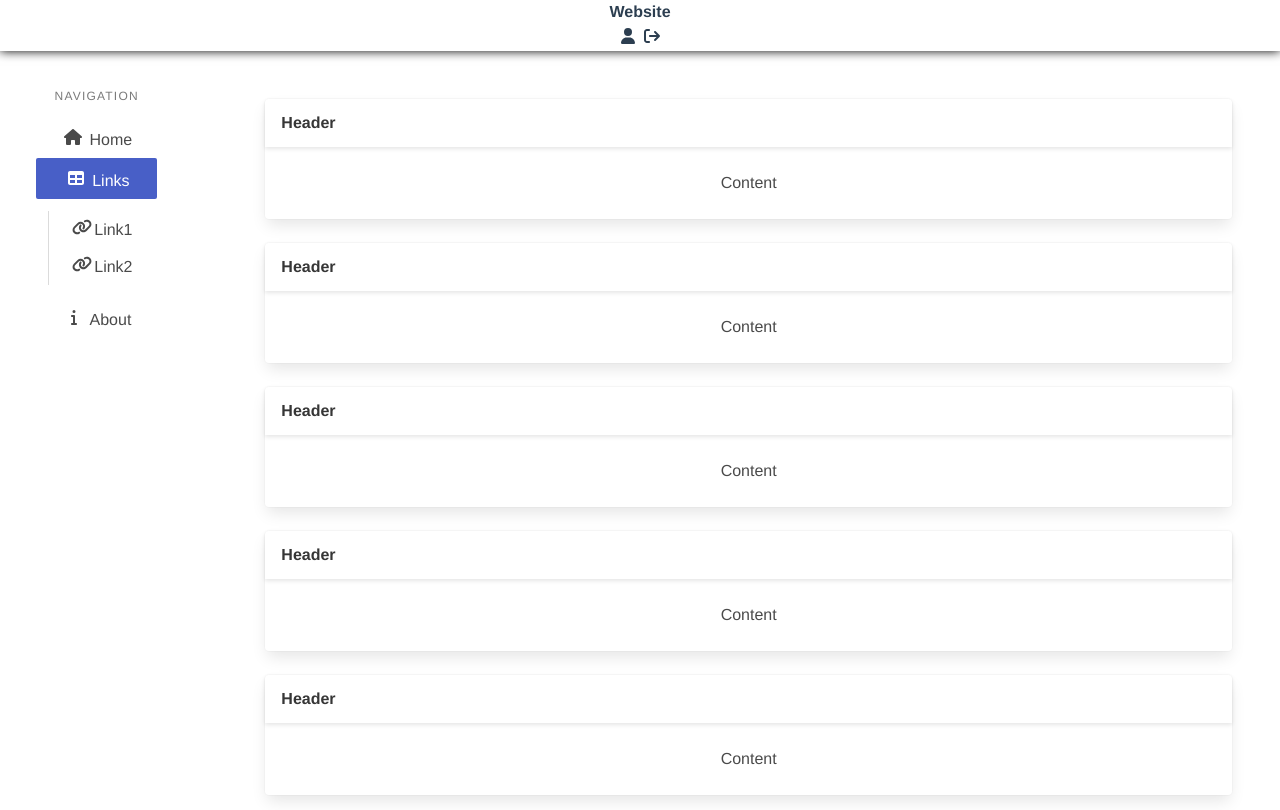
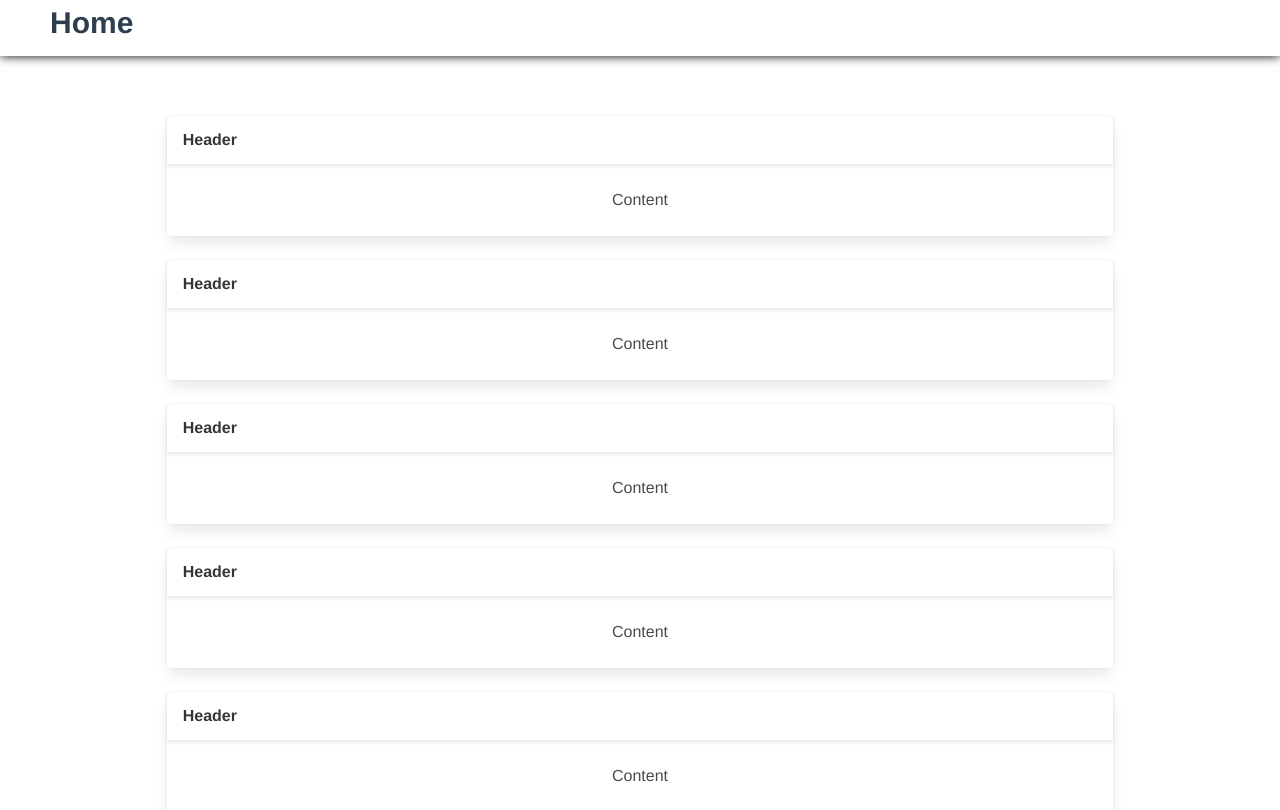
Before and after one commit to Sumate208/train-project, a Vue app in the folder frontend/: page /#/ in a window 1280 px wide. Shown: the top 810 px of the page. Built offline with nearby package versions, Linux system fonts and the light colour scheme.

Commit message:
:wrench: update navbar
add navbar responsive
keyframe navbar
fix bug navbar

```diff
--- a/frontend/src/App.vue
+++ b/frontend/src/App.vue
@@ -1,18 +1,19 @@
 <template>
   <div id="app">
     <!-- nav bar -->
-    <!--
-    <nav class="navbar has-background-warning-dark" role="navigation" aria-label="main navigation">
+    <nav class="navbar" role="navigation" aria-label="main navigation">
       <div class="navbar-brand">
         <a class="homButton" @click="$router.push('/')">
-          <p class="text-white text-header">Home</p>
+          <p class="text-header">Home</p>
         </a>
         <a
           role="button"
           class="navbar-burger"
+          :class="{'is-active': navMobile}"
           aria-label="menu"
           aria-expanded="false"
           data-target="navbarBasicExample"
+          @click="navMobile = !navMobile"
         >
           <span aria-hidden="false"></span>
           <span aria-hidden="false"></span>
@@ -20,18 +21,20 @@
         </a>
       </div>
 
-      <div class="navbar-menu" id="navbarBasicExample">
+      <div class="navbar-menu" :class="{'is-active': navMobile}" id="navbarBasicExample">
         <div class="navbar-end">
-          <div v-if="user" class="navbar-item has-dropdown is-hoverable">
-            <a class="navbar-link">
+          <div v-if="user" class="navbar-item">
+            <div class="navbar-item">
               <figure class="image is-24x24 my-auto">
                 <img class="is-rounded" src="https://bulma.io/images/placeholders/128x128.png">
               </figure>
               <span class="pl-3">{{ user.first_name }} {{ user.last_name }}</span>
+            </div>
+          </div>
+          <div v-if="user" class="navbar-item">
+            <a class="nav-item is-tab" @click="logOut()">
+              <span class="icon"><i class="fa fa-sign-out"></i></span>
             </a>
-            <div class="navbar-dropdown">
-              <a class="navbar-item" @click="logOut()">Log out</a>
-            </div>
           </div>
 
           <div v-if="!user" class="navbar-item">
@@ -47,129 +50,6 @@
         </div>
       </div>
     </nav>
-    -->
-
-    <nav class="nav has-shadow">
-      <div class="container">
-        <div class="nav-left">
-          <a class="nav-item">
-            Website
-          </a>
-        </div>
-        <label for="menu-toggle" class="nav-toggle">
-          <span></span>
-          <span></span>
-          <span></span>
-        </label>
-        <input type="checkbox" id="menu-toggle" class="is-hidden"/>
-        <div class="nav-right nav-menu">
-          <a class="nav-item is-tab is-hidden-tablet">
-            <span class="icon"><i class="fa fa-home"></i></span> Home
-          </a>
-          <a class="nav-item is-tab is-hidden-tablet">
-            <span class="icon"><i class="fa fa-table"></i></span> Links
-          </a>
-          <a class="nav-item is-tab is-hidden-tablet">
-            <span class="icon"><i class="fa fa-info"></i></span> About
-          </a>
-
-          <a class="nav-item is-tab is-active">
-            <span class="icon"><i class="fa fa-user"></i></span>
-          </a>
-          <a class="nav-item is-tab">
-            <span class="icon"><i class="fa fa-sign-out"></i></span>
-          </a>
-        </div>
-      </div>
-    </nav>
-
-    <section class="main-content columns is-fullheight">
-
-      <aside class="column is-2 is-narrow-mobile is-fullheight section is-hidden-mobile">
-        <p class="menu-label is-hidden-touch">Navigation</p>
-        <ul class="menu-list">
-          <li>
-            <a href="#" class="">
-              <span class="icon"><i class="fa fa-home"></i></span> Home
-            </a>
-          </li>
-          <li>
-            <a href="#" class="is-active">
-              <span class="icon"><i class="fa fa-table"></i></span> Links
-            </a>
-
-            <ul>
-              <li>
-                <a href="#">
-                  <span class="icon is-small"><i class="fa fa-link"></i></span> Link1
-                </a>
-              </li>
-              <li>
-                <a href="#">
-                  <span class="icon is-small"><i class="fa fa-link"></i></span> Link2
-                </a>
-              </li>
-            </ul>
-          </li>
-          <li>
-            <a href="#" class="">
-              <span class="icon"><i class="fa fa-info"></i></span> About
-            </a>
-          </li>
-        </ul>
-      </aside>
-
-      <div class="container column is-10">
-        <div class="section">
-
-          <div class="card">
-            <div class="card-header"><p class="card-header-title">Header</p></div>
-            <div class="card-content"><div class="content">Content</div></div>
-          </div>
-          <br />
-
-          <div class="card is-hidden1">
-            <div class="card-header"><p class="card-header-title">Header</p></div>
-            <div class="card-content"><div class="content">Content</div></div>
-          </div>
-          <br />
-
-          <div class="card is-hidden1">
-            <div class="card-header"><p class="card-header-title">Header</p></div>
-            <div class="card-content"><div class="content">Content</div></div>
-          </div>
-          <br />
-
-          <div class="card is-hidden1">
-            <div class="card-header"><p class="card-header-title">Header</p></div>
-            <div class="card-content"><div class="content">Content</div></div>
-          </div>
-          <br />
-
-          <div class="card is-hidden1">
-            <div class="card-header"><p class="card-header-title">Header</p></div>
-            <div class="card-content"><div class="content">Content</div></div>
-          </div>
-          <br />
-
-          <div class="card is-hidden1">
-            <div class="card-header"><p class="card-header-title">Header</p></div>
-            <div class="card-content"><div class="content">Content</div></div>
-          </div>
-          <br />
-
-        </div>
-      </div>
-
-    </section>
-
-    <footer class="footer is-hidden">
-      <div class="container">
-        <div class="content has-text-centered">
-          <p>Hello</p>
-        </div>
-      </div>
-    </footer>
 
     <router-view :key="$route.fullPath" @auth-change="onAuthChange" />
   </div>
@@ -179,9 +59,10 @@ export default {
   data () {
     return {
       user: {
-        first_name:'fName',
-        last_name:'last',
+        first_name:'Firstname',
+        last_name:'Lastname',
       },
+      navMobile:false,
       dropdown:false
     }
   },
@@ -220,6 +101,9 @@ nav a.router-link-exact-active {
   padding-left: 50px;
   padding-right: 50px;
 }
+.navbar-menu{
+  animation: fadeIn 1s ease-in both;
+}
 .text-white{
   color: white
 }
@@ -234,4 +118,14 @@ nav a.router-link-exact-active {
     font-size: 20px
   }
 }
+@keyframes fadeIn {
+	from {
+		opacity: 0;
+		transform: translate3d(0, -20%, 0);
+	}
+	to {
+		opacity: 1;
+		transform: translate3d(0, 0, 0);
+	}
+}
 </style>
--- a/frontend/src/views/Home.vue
+++ b/frontend/src/views/Home.vue
@@ -1,7 +1,41 @@
 <template>
-  <div class="container">
-    <div class="body">
+  <div class="container column is-10">
+    <div class="section">
+      <div class="card">
+        <div class="card-header"><p class="card-header-title">Header</p></div>
+        <div class="card-content"><div class="content">Content</div></div>
+      </div>
+      <br />
 
+      <div class="card is-hidden1">
+        <div class="card-header"><p class="card-header-title">Header</p></div>
+        <div class="card-content"><div class="content">Content</div></div>
+      </div>
+      <br />
+
+      <div class="card is-hidden1">
+        <div class="card-header"><p class="card-header-title">Header</p></div>
+        <div class="card-content"><div class="content">Content</div></div>
+      </div>
+      <br />
+
+      <div class="card is-hidden1">
+        <div class="card-header"><p class="card-header-title">Header</p></div>
+        <div class="card-content"><div class="content">Content</div></div>
+      </div>
+      <br />
+
+      <div class="card is-hidden1">
+        <div class="card-header"><p class="card-header-title">Header</p></div>
+        <div class="card-content"><div class="content">Content</div></div>
+      </div>
+      <br />
+
+      <div class="card is-hidden1">
+        <div class="card-header"><p class="card-header-title">Header</p></div>
+        <div class="card-content"><div class="content">Content</div></div>
+      </div>
+      <br />
     </div>
   </div>
 </template>
```
